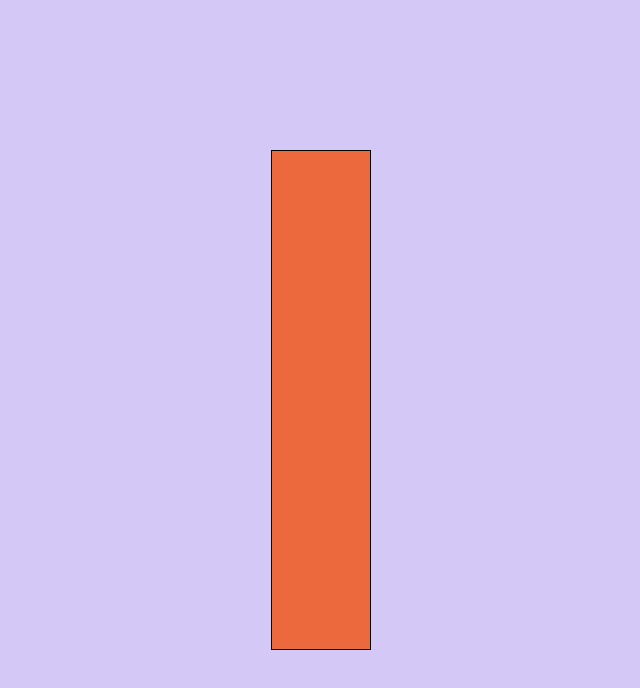
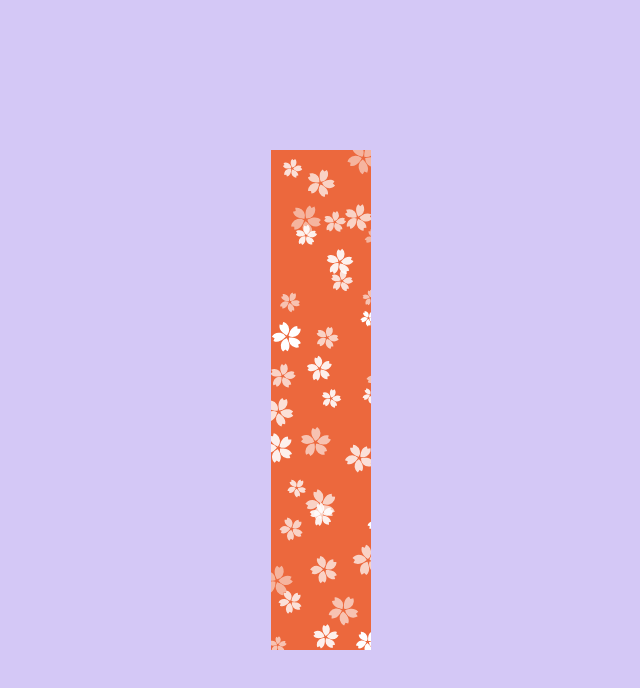
Before and after one commit to viewweiwu/animation, a plain HTML site: page otemoto/index.html in a window 1280 px wide. Shown: the whole page, without its empty margins (319-959 px from the left). Drawn offline with Linux system fonts and the light colour scheme.

Commit message:
add otemoto

```diff
--- a/otemoto/index.html
+++ b/otemoto/index.html
@@ -13,9 +13,39 @@
         <div class="chopsticks"></div>
     </div>
     <script>
-    if ('paintWorklet' in CSS) {
-        CSS.paintWorklet.addModule('./js/paint.js');
-    }
+        let el = document.querySelector('.packing-paper')
+        let [width, height] = [el.offsetWidth, el.offsetHeight]
+        let html = ''
+        for (let i = 0; i < width; i += 40) {
+            for (let j = 0; j < height; j+= 40) {
+                let { size, top, left, opacity, rotate } = getSakura(i, j)
+                let style = `
+                    top: ${top};
+                    left: ${left};
+                    background-size: ${size};
+                    opacity: ${opacity};
+                    transform: rotate(${rotate});
+                `
+                html += `<div class="sakura" style="${style.replace(/[\r\n\t\s]/g, '')}"></div>`
+            }
+        }
+        function getRandom(min = 0, max = 1) {
+            return min + Math.floor(Math.random() * (max - min + 1))
+        }
+        function getSakura(i, j) {
+            return {
+                size: getRandom(20, 40) + 'px',
+                top: getRandom(j - 15, j + 15) + 'px',
+                left: getRandom(i - 15, i + 15) + 'px',
+                opacity: getRandom(5, 10) / 10,
+                rotate: getRandom(0, 72) + 'deg'
+            }
+        }
+        el.innerHTML = html
+        // console.log(getRandom(0, 1))
+    // if ('paintWorklet' in CSS) {
+    //     CSS.paintWorklet.addModule('./js/paint.js');
+    // }
     </script>
 </body>
 </html>
--- a/otemoto/js/paint.js
+++ b/otemoto/js/paint.js
@@ -1,12 +1,30 @@
 class Sakura {
     paint(ctx, size) {
         let { width, height } = size
-        ctx.fillStyle = '#ec683d'
-        ctx.strokeStyle = '#fff'
-        ctx.fillRect(0, 0, width, height)
+        let img = new Image()
+        img.src = '../images/sakura.svg'
+        ctx.drawImage(img, 0, 0, img.width, img.height, 0, 0)
+        // ctx.fillStyle = '#ec683d'
+        // ctx.strokeStyle = '#fff'
+        // ctx.fillRect(0, 0, width, height)
+        // ctx.fillStyle = '#fff'
+        // this.drawPetal(ctx, { x: 50, y: 50, size: 20 })
+        // ctx.rotate(30 * Math.PI / 180)
+        // this.drawPetal(ctx, { x: 50, y: 50, size: 20 })
+
+        // ctx.fillRect(0, 0, 20, 20)
+        // ctx.stroke();
+    }
+    drawPetal (ctx, { x, y, size }) {
         ctx.beginPath()
-        ctx.moveTo(50, 50);
-        ctx.stroke();
+        ctx.moveTo(x, y)
+        ctx.quadraticCurveTo(x - size * 0.5, y - size * 0.5, x - size / 5, y - size) // 左侧的贝塞尔曲线
+        ctx.lineTo(x, y - size * .8) // 左侧到中线
+        ctx.moveTo(x, y) // 回到原点
+        ctx.quadraticCurveTo(x + size * 0.5, y - size * 0.5, x + size / 5, y - size) // 右侧贝塞尔曲线
+        ctx.lineTo(x, y - size * .8) // 右侧到中线
+        ctx.moveTo(x, y) // 回到原点
+        ctx.fill()
     }
 }
 
--- a/otemoto/less/style.less
+++ b/otemoto/less/style.less
@@ -17,7 +17,16 @@ body {
 .packing-paper {
     width: 100px;
     height: 500px;
-    border: 1px solid;
-    // background-color: #ec683d;
-    background-image: paint(sakura);
+    background-color: #ec683d;
+    background-repeat: no-repeat;
+    position: relative;
+    overflow: hidden;
 }
+.sakura {
+    width: 40px;
+    height: 40px;
+    background-repeat: no-repeat;
+    background-position: center center;
+    position: absolute;
+    background-image: url(../images/sakura.svg);
+}
```
Also changed, not shown: otemoto/css/style.css, otemoto/images/sakura.svg (added), 2 other files.
